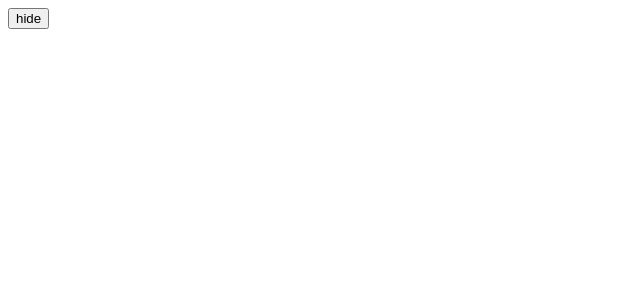
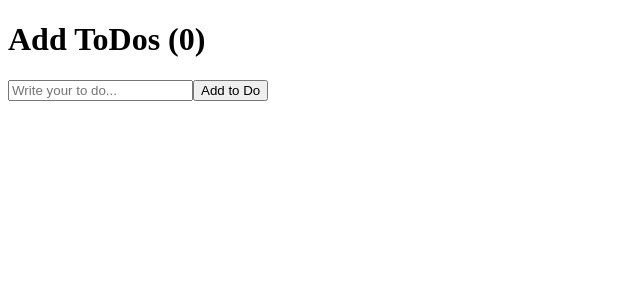
Before and after one commit to lienkooky/Cloning_Movie, a React (Create React App) app in the folder begin/: page / in a window 1280 px wide. Shown: the top 300 px of the page, without its empty margins (0-640 px from the left). Built offline with nearby package versions, Linux system fonts and the light colour scheme; the HTML template or start-up script is replaced by a standard one.

Commit message:
how to using input

```diff
--- a/begin/src/App.js
+++ b/begin/src/App.js
@@ -1,55 +1,36 @@
-import { useEffect, useState } from 'react';
-
-function Hello() {
-  useEffect(() => {
-    console.log(`hi :)`);
-    return () => {
-      console.log(`bye :(`);
-    };
-  }, []);
-  return <h1>Hello</h1>;
-}
+import { useState } from 'react';
 
 function App() {
-  // const [counter, setCounter] = useState(0);
-  // const [keyword, setKeyword] = useState('');
-  // const onClick = () => {
-  //   setCounter((prev) => prev + 1);
-  // };
-  // const onChange = (event) => {
-  //   setKeyword(event.target.value);
-  // };
+  const [toDo, setToDo] = useState('');
+  const [toDos, setToDos] = useState([]);
 
-  // useEffect(() => {
-  //   console.log('i run only once');
-  // }, []);
-  // useEffect(() => {
-  //   console.log(`i run when "counter" changes`);
-  // }, [counter]);
-  // useEffect(() => {
-  //   console.log(`i run when "keyword" changes`);
-  // }, [keyword]);
-  // useEffect(() => {
-  //   console.log(`i run when "counter & keyword" changes`);
-  // }, [counter, keyword]);
+  const onChange = (event) => {
+    setToDo(event.target.value);
+  };
 
-  // return (
-  //   <div>
-  //     <input value={keyword} onChange={onChange} placeholder="Save ..." />
-  //     <h1>{counter}</h1>
-  //     <button onClick={onClick}>click me</button>
-  //   </div>
-  // );
+  const onSubmit = (event) => {
+    if (toDo === '') {
+      return;
+    }
+    event.preventDefault();
+    setToDos((current) => [toDo, ...current]);
+    setToDo((prev) => (prev = ''));
+  };
 
-  const [showing, setShowing] = useState(false);
+  console.log(toDos);
 
-  const onClick = () => {
-    setShowing((prev) => !prev);
-  };
   return (
     <div>
-      {showing ? <Hello /> : null}
-      <button onClick={onClick}>{showing ? `show` : `hide`}</button>
+      <h1>Add ToDos ({toDos.length})</h1>
+      <form onSubmit={onSubmit}>
+        <input
+          value={toDo}
+          onChange={onChange}
+          type="text"
+          placeholder="Write your to do..."
+        />
+        <button>Add to Do</button>
+      </form>
     </div>
   );
 }
```
